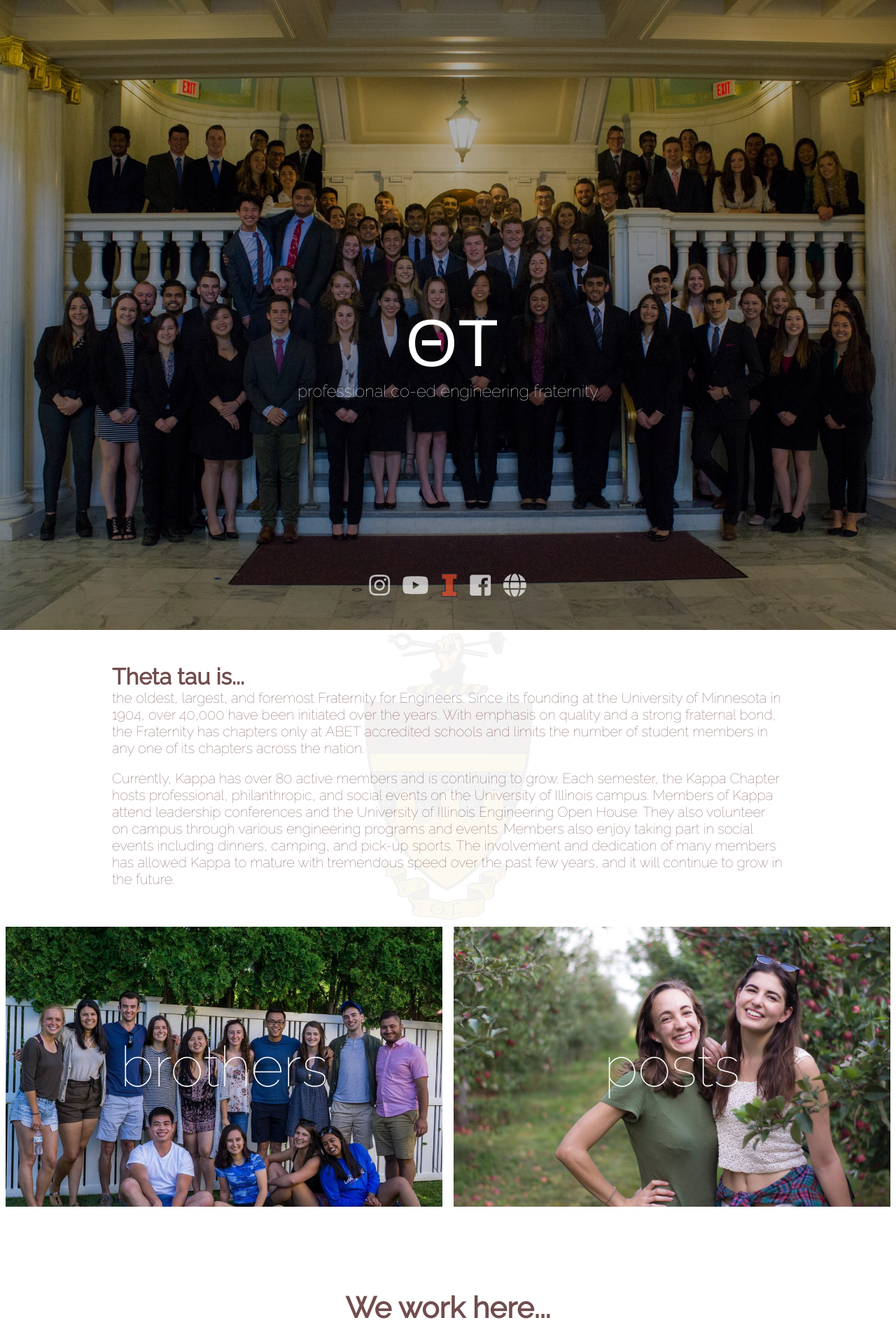
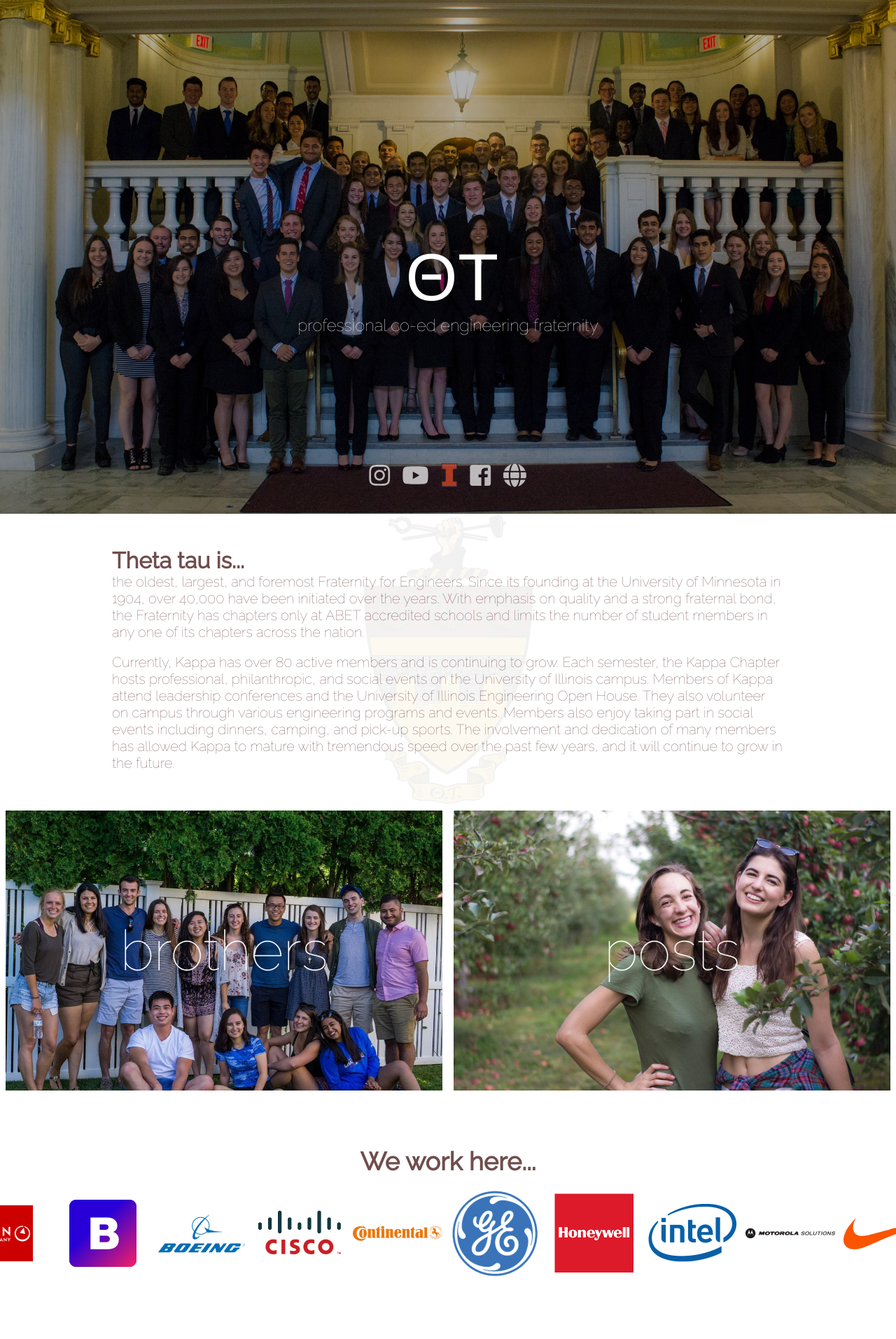
Before and after one commit to KappaThetaTau/kappathetatau.github.io, a Jekyll site: the page built from index.html, in a window 1280 px wide. Shown: the top 1913 px of the page at 70% size. Built offline with Jekyll 4.4.1, drawn with Linux system fonts in a browser that asks for light colours; nearby versions of some CDN libraries; Markdown is read by kramdown in place of the engine named in the settings.

Commit message:
Added animation for portfolio

```diff
--- a/_includes/portfolio.html
+++ b/_includes/portfolio.html
@@ -1,8 +1,14 @@
 <div id="portfolio">
     <h2> We work here... </h2>
-    {% assign image_files = site.static_files | where: "company_image", true %}
-    {% for myimage in image_files %}
-    {% capture image_path %}.{{ myimage.path }}{% endcapture %}
-    <img src="{{ image_path }}">
-    {% endfor %}
+    <div id="portfolio-photobanner">
+        {% assign image_files = site.static_files | where: "company_image", true %}
+        {% for myimage in image_files %}
+        {% capture image_path %}.{{ myimage.path }}{% endcapture %}
+        <img id="portfolio-photobanner-{{forloop.index}}" src="{{ image_path }}">
+        {% endfor %}
+        {% for myimage in image_files %}
+        {% capture image_path %}.{{ myimage.path }}{% endcapture %}
+        <img id="portfolio-photobanner-after" src="{{ image_path }}">
+        {% endfor %}
+    </div>
 </div>
--- a/_scss/main.scss
+++ b/_scss/main.scss
@@ -1,4 +1,5 @@
 @import "syntax";
+@import "animation";
 
 @import "default";
 @import "index";
@@ -12,6 +13,10 @@
     padding: 0;
 }
 
+body, html {
+    height: 100%;
+}
+
 body {
     background: white;
     font-family: 'Raleway', Helvetica;
--- a/css/main.css
+++ b/css/main.css
@@ -255,6 +255,17 @@
   color: #009999; }
 
 /* Literal.Number.Integer.Long */
+@-webkit-keyframes "bannermove" {
+  0% {
+    margin-left: 0px; }
+  100% {
+    margin-left: -50%; } }
+@keyframes "bannermove" {
+  0% {
+    margin-left: 0px; }
+  100% {
+    margin-left: -50%; } }
+
 #home {
   display: grid;
   grid-template-columns: 1fr;
@@ -263,11 +274,12 @@
     background: white;
     color: #714d4d; }
   #home .image-button-wrapper {
+    overflow: hidden;
     display: block;
     position: relative;
     margin: 0.50em;
     cursor: pointer;
-    transition: all 0.5s; }
+    transition: all 0.30s; }
     #home .image-button-wrapper:hover .image-button-text {
       padding-right: 50px; }
     #home .image-button-wrapper:hover .image-button-text:after {
@@ -284,7 +296,7 @@
     position: absolute;
     top: 50%;
     left: 50%;
-    transition: 0.5s;
+    transition: 0.30s;
     -webkit-transform: translate(-50%, -50%);
             transform: translate(-50%, -50%);
     text-decoration: none;
@@ -295,9 +307,9 @@
       opacity: 0;
       top: 0;
       right: -50px;
-      transition: 0.5s; }
+      transition: 0.30s; }
   #home #hero {
-    height: 100vh;
+    height: 23em;
     padding: none;
     font-size: 1.3em;
     background: linear-gradient(rgba(0, 0, 0, 0.3), rgba(0, 0, 0, 0.4)), url(../assets/imgs/hero.jpg);
@@ -399,7 +411,7 @@
     grid-area: stats;
     padding: .50em;
     text-align: center;
-    font-size: 1.75em;
+    font-size: 1.50em;
     position: relative; }
     #home #stats h2 {
       grid-column: 1/3;
@@ -421,7 +433,7 @@
   #home #contact {
     grid-area: contact;
     padding: 3em;
-    font-size: 1.0em; }
+    font-size: 0.8em; }
     #home #contact-list {
       list-style: none; }
       #home #contact-list .contact-list-name {
@@ -434,20 +446,35 @@
       margin: 0.25em; }
   #home #portfolio {
     grid-area: portfolio;
-    padding: 1em 0.5em;
-    font-size: 1.75em;
-    text-align: center; }
+    padding: 1em 0em;
+    font-size: 1.50em;
+    overflow: hidden; }
+    #home #portfolio-photobanner-1 {
+      -webkit-animation: bannermove 30s linear infinite;
+              animation: bannermove 30s linear infinite; }
+    #home #portfolio-photobanner {
+      width: -webkit-max-content;
+      width: -moz-max-content;
+      width: max-content; }
     #home #portfolio h2 {
+      text-align: center;
       margin-bottom: 15px; }
     #home #portfolio img {
       margin: 3px;
-      width: 64px; }
+      height: 128px;
+      transition: all 0.5s ease; }
+      #home #portfolio img:hover {
+        box-shadow: 0px 3px 5px rgba(0, 0, 0, 0.2);
+        -webkit-transform: scale(1.1);
+                transform: scale(1.1);
+        cursor: pointer; }
 
 @media screen and (min-width: 800px) {
   #home {
     grid-template-columns: repeat(2, 1fr);
     grid-template-areas: "hero hero" "about about" "brothers posts" "portfolio portfolio" "faq rush" "stats contact"; }
     #home #hero {
+      height: 27em;
       font-size: 1.7em;
       grid-area: hero; }
     #home #about {
@@ -455,9 +482,7 @@
     #home #stats {
       padding: 1.50em; }
     #home #portfolio {
-      padding: 4em 1.5em; }
-      #home #portfolio img {
-        width: 128px; }
+      padding: 3em 0em; }
     #home #faq {
       margin-top: auto; } }
 
@@ -465,6 +490,9 @@
   margin: 0;
   padding: 0; }
 
+body, html {
+  height: 100%; }
+
 body {
   background: white;
   font-family: 'Raleway', Helvetica;
```
Also changed, not shown: _scss/_animation.scss (added, +11 -0 lines), _scss/_index.scss (+29 -14 lines), assets/js/app.js (line endings or trailing spaces).
